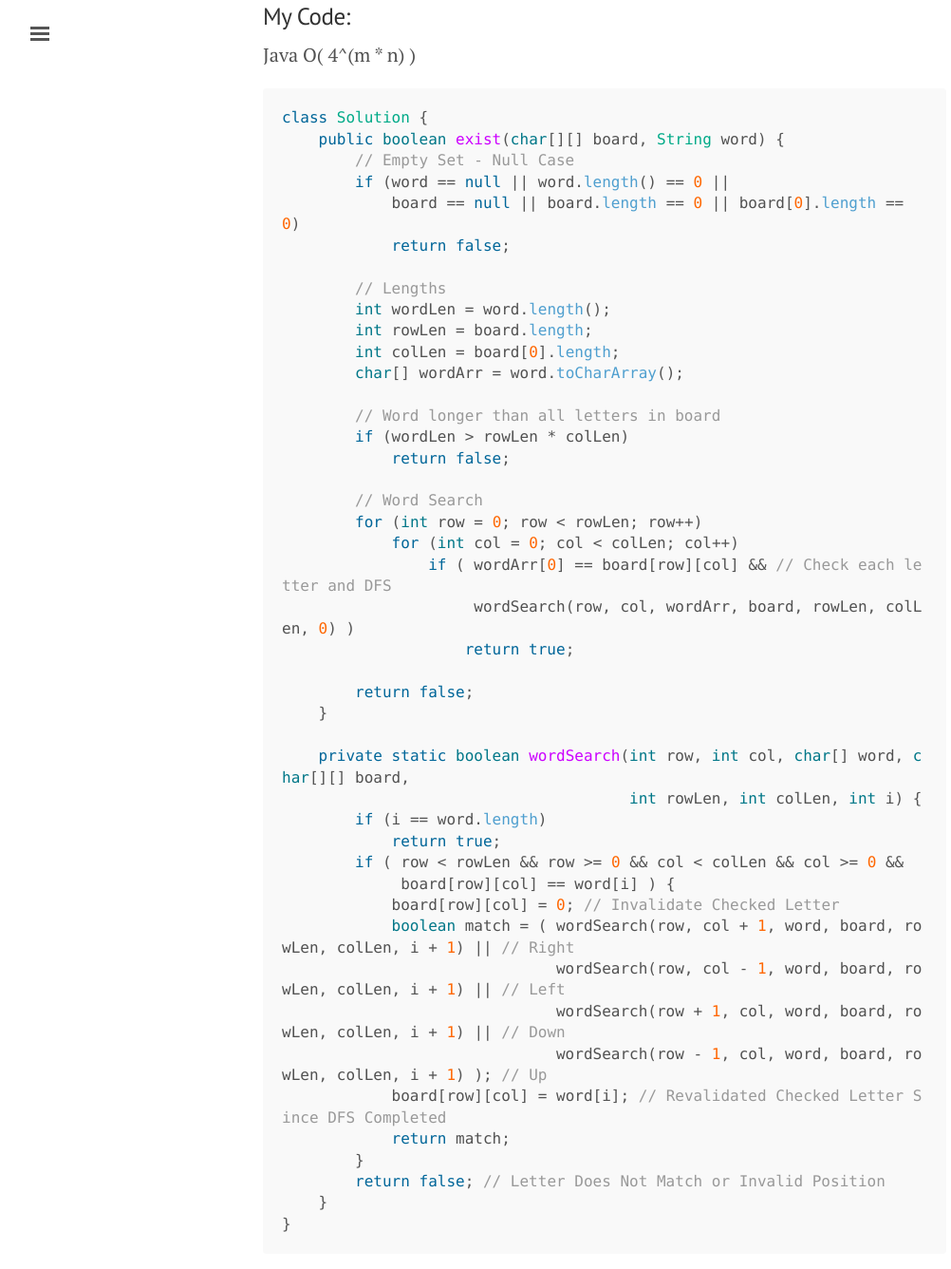
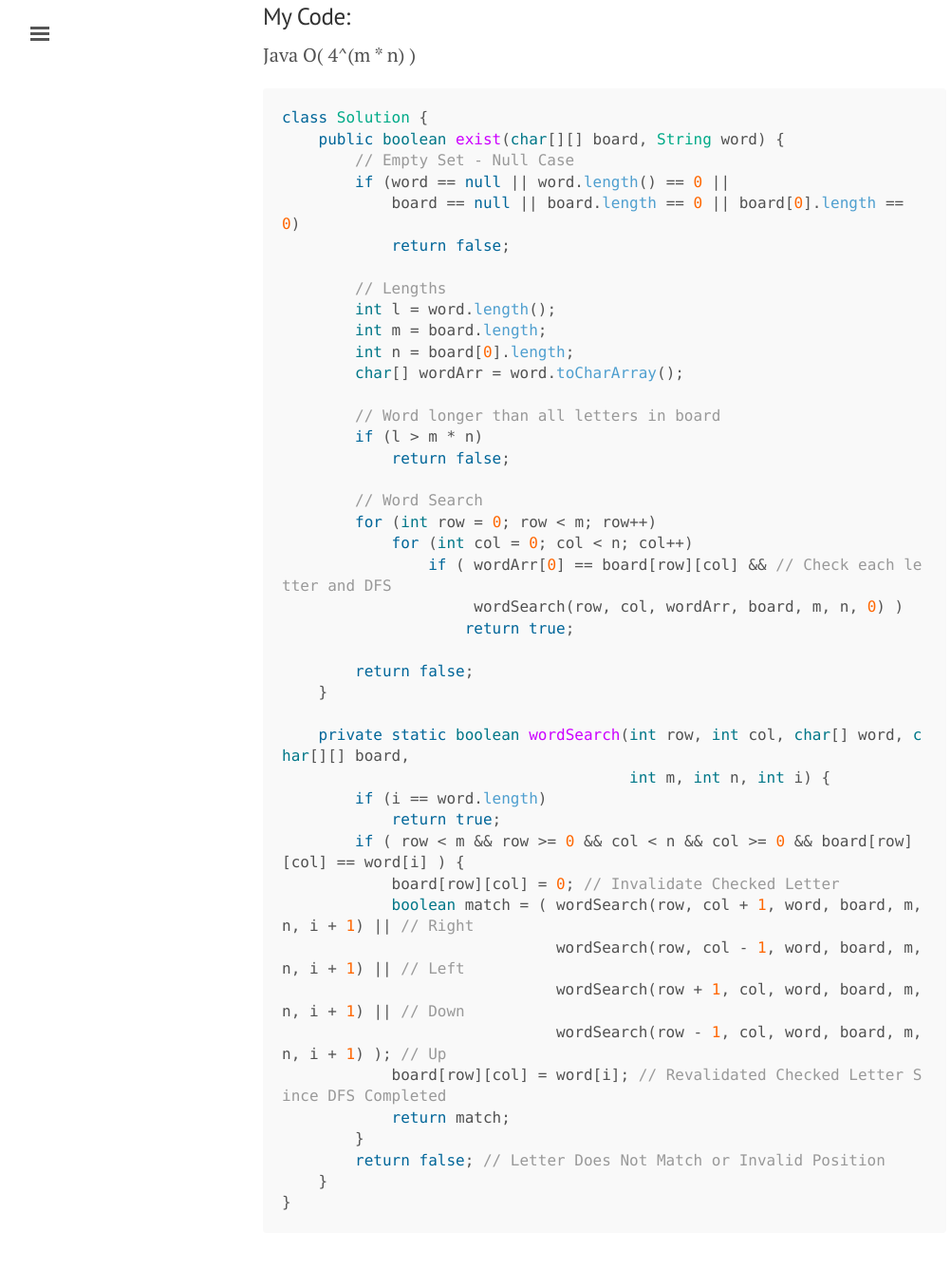
Before and after one commit to washifu/CodeBlog, a Jekyll site: the page built from pages/2017-10-10-Word_Search.md, in a window 1280 px wide and 1400 px high, scrolled down 942 px. Shown: the top 1336 px of the window at 95% size, without its empty margins (3-1005 px from the left). Built offline with Jekyll 4.4.1, drawn with Linux system fonts in a browser that asks for light colours; comment, search, counter and statistics services are not loaded.

Commit message:
Update 2017-10-10-Word_Search.md

```diff
--- a/pages/2017-10-10-Word_Search.md
+++ b/pages/2017-10-10-Word_Search.md
@@ -38,36 +38,35 @@ class Solution {
             return false;
 
         // Lengths
-        int wordLen = word.length();
-        int rowLen = board.length;
-        int colLen = board[0].length;
+        int l = word.length();
+        int m = board.length;
+        int n = board[0].length;
         char[] wordArr = word.toCharArray();
 
         // Word longer than all letters in board
-        if (wordLen > rowLen * colLen)
+        if (l > m * n)
             return false;
 
         // Word Search
-        for (int row = 0; row < rowLen; row++)
-            for (int col = 0; col < colLen; col++)
+        for (int row = 0; row < m; row++)
+            for (int col = 0; col < n; col++)
                 if ( wordArr[0] == board[row][col] && // Check each letter and DFS
-                     wordSearch(row, col, wordArr, board, rowLen, colLen, 0) )
+                     wordSearch(row, col, wordArr, board, m, n, 0) )
                     return true;
 
         return false;
     }
 
     private static boolean wordSearch(int row, int col, char[] word, char[][] board,
-                                      int rowLen, int colLen, int i) {
+                                      int m, int n, int i) {
         if (i == word.length)
             return true;
-        if ( row < rowLen && row >= 0 && col < colLen && col >= 0 &&
-             board[row][col] == word[i] ) {
+        if ( row < m && row >= 0 && col < n && col >= 0 && board[row][col] == word[i] ) {
             board[row][col] = 0; // Invalidate Checked Letter
-            boolean match = ( wordSearch(row, col + 1, word, board, rowLen, colLen, i + 1) || // Right
-                              wordSearch(row, col - 1, word, board, rowLen, colLen, i + 1) || // Left
-                              wordSearch(row + 1, col, word, board, rowLen, colLen, i + 1) || // Down
-                              wordSearch(row - 1, col, word, board, rowLen, colLen, i + 1) ); // Up
+            boolean match = ( wordSearch(row, col + 1, word, board, m, n, i + 1) || // Right
+                              wordSearch(row, col - 1, word, board, m, n, i + 1) || // Left
+                              wordSearch(row + 1, col, word, board, m, n, i + 1) || // Down
+                              wordSearch(row - 1, col, word, board, m, n, i + 1) ); // Up
             board[row][col] = word[i]; // Revalidated Checked Letter Since DFS Completed
             return match;
         }
```
